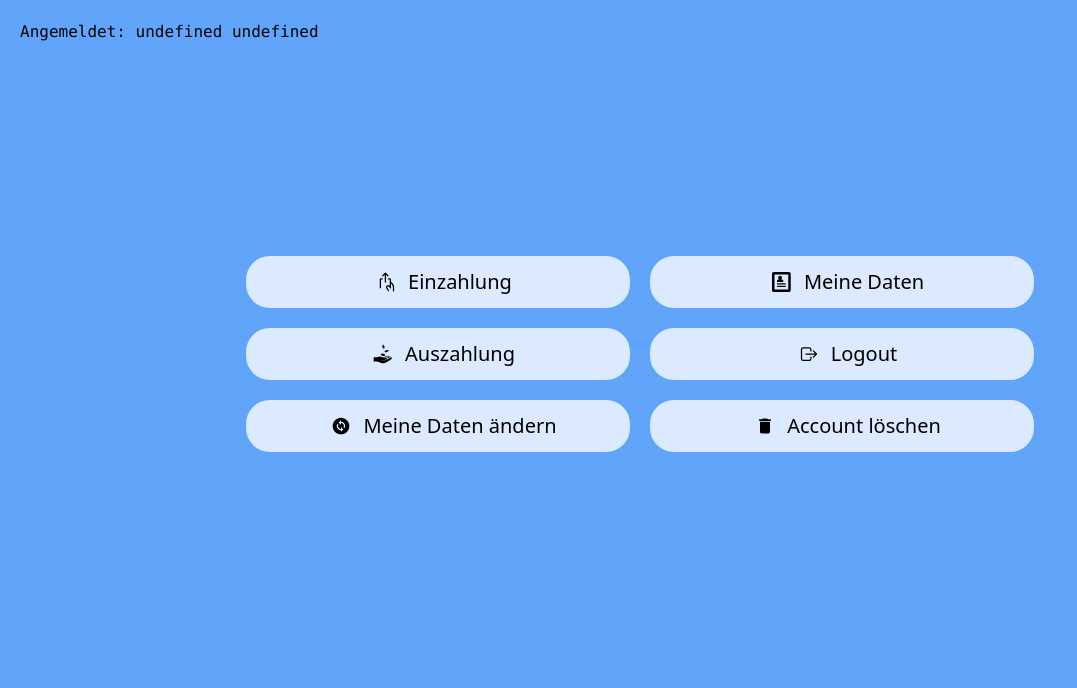
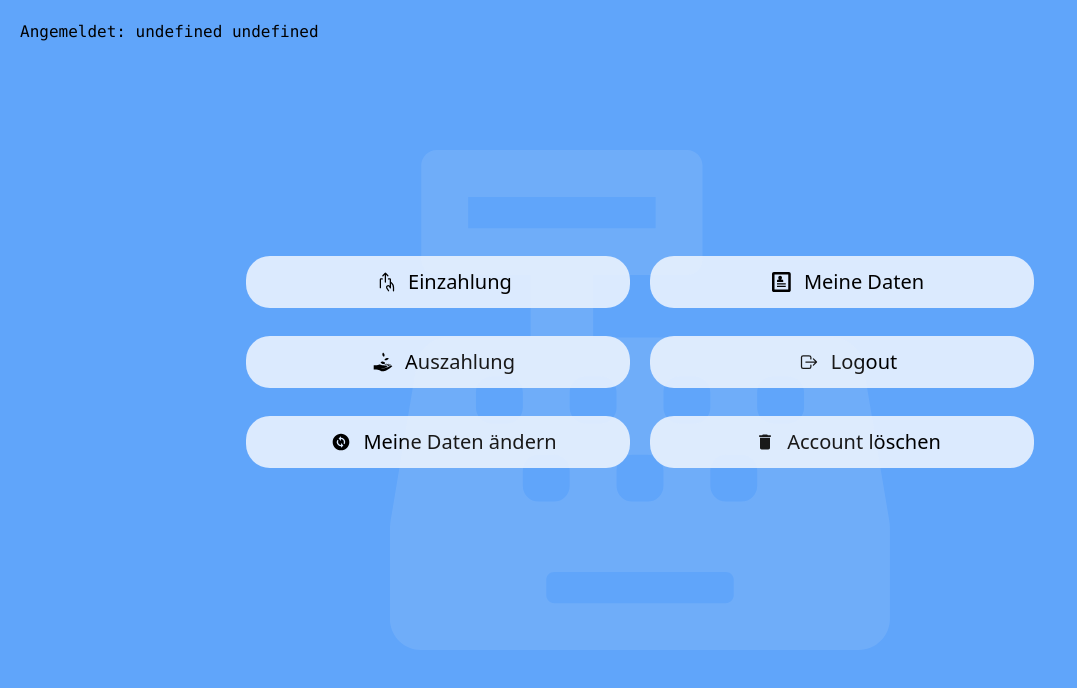
Before and after one commit to htw-student-83/CBM_System, a React (Create React App) app in the folder implementation/frontend/: page /cashbox/hauptmenu in a window 1280 px wide. Shown: the top 688 px of the page, without its empty margins (0-1077 px from the left). Built offline with nearby package versions, Linux system fonts and the light colour scheme; no server answers.

Commit message:
insert and styled a background picture as a water sign for the hauptmenu; all menu points are in the foreground

```diff
--- a/implementation/frontend/src/components/Hauptmenu.js
+++ b/implementation/frontend/src/components/Hauptmenu.js
@@ -6,18 +6,26 @@ import { MdDelete } from "react-icons/md";
 import { MdChangeCircle } from "react-icons/md";
 import { GiReceiveMoney } from "react-icons/gi";
 import ViewLogged from "./ViewLogged.js";
+import {FaCashRegister} from "react-icons/fa";
 
 function Mainmenu({id}) {
     return (
         <div className="bg-blue-400 h-screen overflow-hidden" id="mainscreen">
+
+            {/* Wasserzeichen im Hintergrund */}
+            <div className="absolute inset-0 flex justify-center items-center opacity-10 pointer-events-none z-0">
+                <FaCashRegister size={500} className="text-gray-100" />
+            </div>
+
             <div>
                 <ViewLogged/>
             </div>
+
             <div className="flex flex-grow justify-center bg-blue-400">
                 <div className="flex flex-col mt-48 ml-0 bg-blue-400">
                     <Link to='/cashbox/einzahlung'>
                         <div
-                            className="flex flex-grow text-xl mb-5 p-3 w-full justify-center rounded-3xl bg-blue-100 cursor-pointer hover:bg-yellow-300 ">
+                            className="flex flex-grow text-xl mb-7 p-3 w-full justify-center rounded-3xl bg-blue-100 cursor-pointer hover:bg-yellow-300 ">
                             <div className="py-1 px-3">
                                 <PiHandDeposit width={500} height={100}/>
                             </div>
@@ -29,7 +37,7 @@ function Mainmenu({id}) {
 
                     <Link to={'/cashbox/auszahlung'}>
                         <div
-                            className="flex flex-grow text-xl justify-center mb-5 p-3 w-96  rounded-3xl bg-blue-100 cursor-pointer hover:bg-yellow-300 ">
+                            className="flex flex-grow text-xl justify-center mb-7 p-3 w-96  rounded-3xl bg-blue-100 cursor-pointer hover:bg-yellow-300 ">
                             <div className="py-1 px-3">
                                 <GiReceiveMoney width={500} height={100}/>
                             </div>
@@ -41,7 +49,7 @@ function Mainmenu({id}) {
 
                     <Link to='/cashbox/userdataview'>
                         <div
-                            className="flex flex-grow text-xl justify-center mb-5 p-3 w-96 rounded-3xl bg-blue-100 cursor-pointer hover:bg-yellow-300 ">
+                            className="flex flex-grow text-xl justify-center mb-7 p-3 w-96 rounded-3xl bg-blue-100 cursor-pointer hover:bg-yellow-300 ">
                             <div className="py-1 px-3">
                                 <MdChangeCircle width={500} height={100}/>
                             </div>
@@ -53,7 +61,7 @@ function Mainmenu({id}) {
                 </div>
                 <div className="flex flex-col  pl-5 mt-48 bg-blue-400 h-dvh" id="mainscreen">
                     <Link to='/cashbox/userdataview'>
-                        <div className="flex flex-grow justify-center text-xl mb-5 p-3 w-96 rounded-3xl bg-blue-100 cursor-pointer hover:bg-yellow-300 ">
+                        <div className="flex flex-grow justify-center text-xl mb-7 p-3 w-96 rounded-3xl bg-blue-100 cursor-pointer hover:bg-yellow-300 ">
                             <div className="py-1 px-3">
                                 <ImProfile width={500} height={100}/>
                             </div>
@@ -65,7 +73,7 @@ function Mainmenu({id}) {
 
                     <Link to={`/cashbox/logout/${id}`}>
                         <div
-                            className="flex flex-grow text-xl justify-center mb-5 p-3 w-96 rounded-3xl bg-blue-100 cursor-pointer hover:bg-yellow-300 ">
+                            className="flex flex-grow text-xl justify-center mb-7 p-3 w-96 rounded-3xl bg-blue-100 cursor-pointer hover:bg-yellow-300 ">
                             <div className="py-1 px-3">
                                 <IoLogOutOutline width={500} height={100}/>
                             </div>
@@ -77,7 +85,7 @@ function Mainmenu({id}) {
 
                     <Link to={`/cashbox/account_loeschung/`}>
                         <div
-                            className="flex flex-grow text-xl justify-center mb-5 p-3 w-96 rounded-3xl bg-blue-100 cursor-pointer hover:bg-yellow-300 ">
+                            className="flex flex-grow text-xl justify-center mb-7 p-3 w-96 rounded-3xl bg-blue-100 cursor-pointer hover:bg-yellow-300 ">
                             <div className="py-1 px-3">
                                 <MdDelete width={500} height={100}/>
                             </div>
--- /dev/null
+++ b/implementation/frontend/src/components/Watermark.js
@@ -0,0 +1,13 @@
+import { FaCashRegister } from "react-icons/fa";
+
+const ForegroundWatermark = () => {
+    return (
+        <div className="relative bg-blue-400 h-screen">
+            <div className="absolute inset-0 flex justify-center items-center pointer-events-none opacity-5">
+                <FaCashRegister size={500} className="text-gray-100" />
+            </div>
+        </div>
+    );
+};
+
+export default ForegroundWatermark;
```
